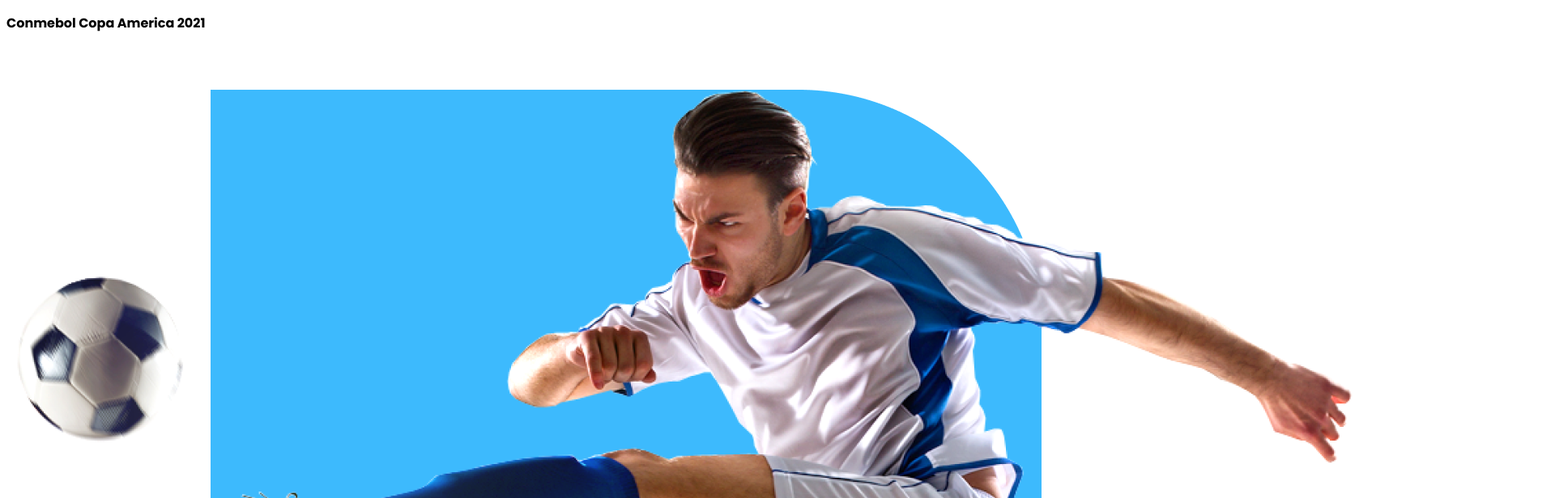
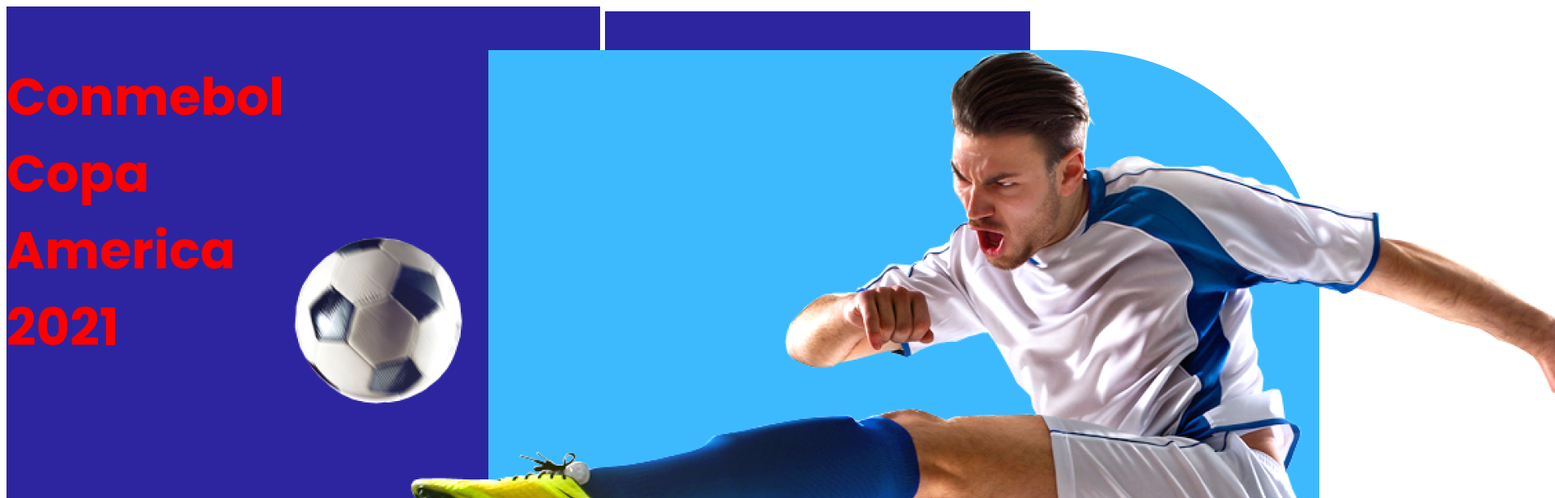
Before and after one commit to fahadhasan14/assaingment-2-football, a plain HTML site: page index.html in a window 1280 px wide. Shown: the top 616 px of the page at 81% size, 1920 px wide, since content can reach past the window. Drawn offline with Linux system fonts and the light colour scheme.

Commit message:
heading-img & pic

```diff
--- a/index.html
+++ b/index.html
@@ -14,12 +14,11 @@
     <title>Players Information</title>
 
 </head>
-
 <body>
     <!-- header start -->
     <header>
         <div class="full-header">
-            <div class="paragraph&picture">
+            <div class="paragraph-picture">
                 <div class="head-paragraph">
                     <p>Conmebol Copa America 2021</p>
                 </div>
--- a/style.css
+++ b/style.css
@@ -1,3 +1,19 @@
 body {
-  font-family: "Poppins", sans-serif;
+  font-family: "Poppins", sans-s;
 }
+.full-header {
+  background-color: #2d25a0;
+}
+.paragraph-picture {
+  display: flex;
+}
+.head-paragraph {
+  font-size: 64px;
+  width: 485px;
+  height: 230px;
+  color: red;
+}
+.hed-picture img {
+  height: 438px;
+  width: 556.01px;
+}
```
